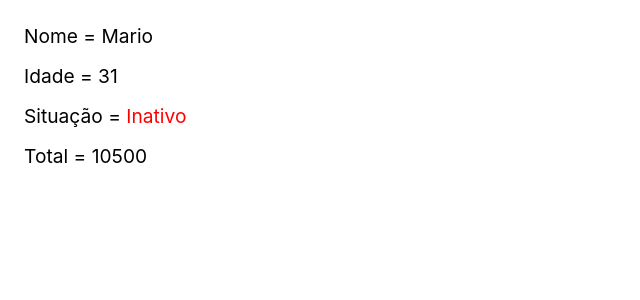
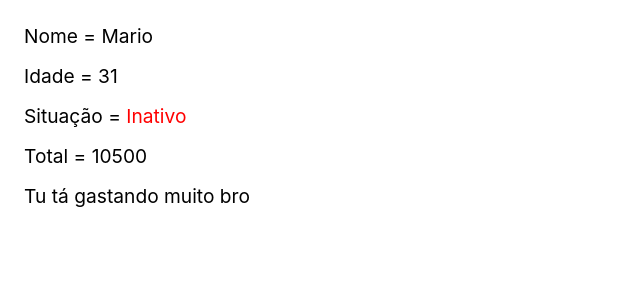
Before and after one commit to ericthemarques/origami-style, a React (Vite) app: page / in a window 1280 px wide. Shown: the top 300 px of the page, without its empty margins (0-640 px from the left). Built offline with nearby package versions, Linux system fonts and the light colour scheme.

Commit message:
Primeiro exercicio

```diff
--- a/src/App.jsx
+++ b/src/App.jsx
@@ -26,9 +26,6 @@ function App() {
 
   const dados = mario;
   const total = dados.compras.map((i) => Number(i.preco.replace("R$ ", ""))).reduce((a, b) => a + b);
-  const estilo = {
-    color: "Green",
-  };
 
 
   return (
@@ -37,6 +34,7 @@ function App() {
      <p>Idade = {dados.idade}</p>
      <p>Situação = <span style={{color: dados.ativa ? "green" : "red"}}>{dados.ativa ? "Ativo" : "Inativo"}</span></p>
      <p>Total = {total}</p>
+     <p>{total > 10000 ? "Tu tá gastando muito bro" : ""}</p>
     </>
   )
 }
```
